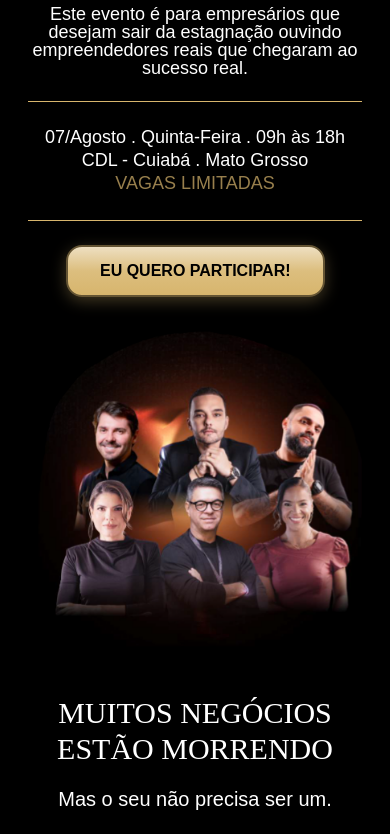
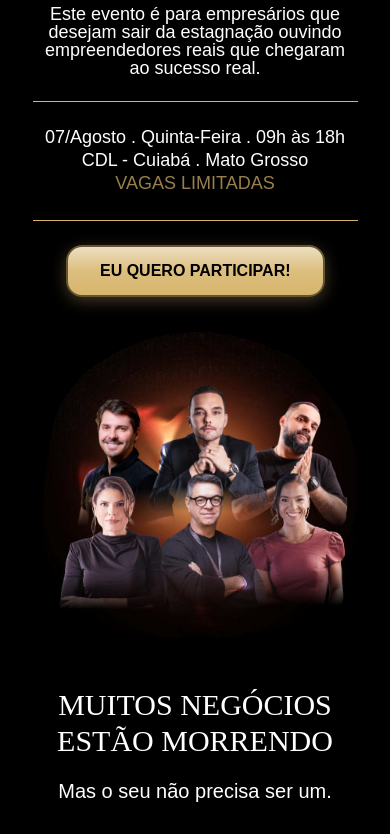
Before and after one commit to Henrique-Vital/evento-empresarial, a plain HTML site: page index.html in a window 390 px wide. Shown: the part 317-1151 px from the top of the page. Drawn offline with nearby package versions, Linux system fonts and the light colour scheme.

Commit message:
first cs-2s

```diff
--- a/css/layout.css
+++ b/css/layout.css
@@ -62,7 +62,7 @@
 
 @media (max-width: 575.98px) {
   body {
-    padding-left: 1rem;   /* ou o valor que quiser */
-    padding-right: 1rem;
+    padding-left: 1.5rem;   /* ou o valor que quiser */
+    padding-right: 1.5rem;
   }
 }
```
